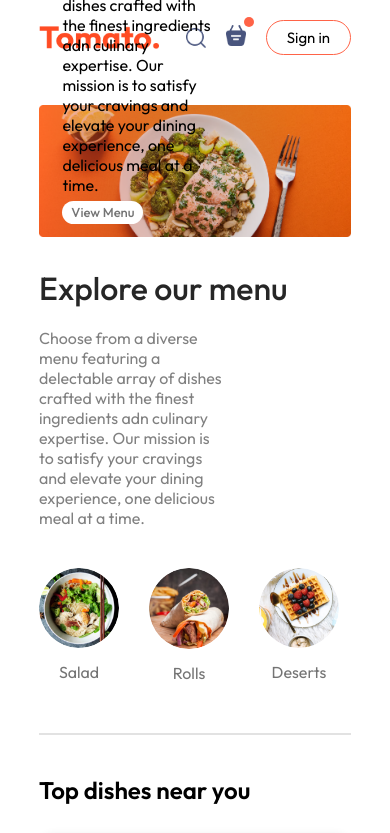
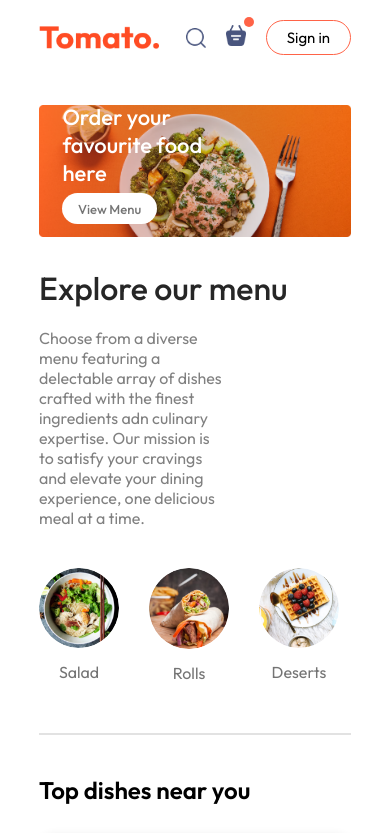
Before and after one commit to tajemouti/food-delivery, a React (Vite) app: page / in a window 390 px wide. Shown: the top 833 px of the page. Built offline with nearby package versions, Linux system fonts and the light colour scheme.

Commit message:
Style the header

```diff
--- a/src/components/Header/header.css
+++ b/src/components/Header/header.css
@@ -38,3 +38,23 @@
   font-size: max(1vw, 13px);
   border-radius: 50px;
 }
+
+@media (max-width: 1050px) {
+  .header-contents {
+    max-width: 45%;
+  }
+ }
+
+@media (max-width: 750px) {
+  .header-contents {
+    max-width: 55%;
+  }
+
+  .header-contents p {
+    display: none;
+  }
+
+  .header-contents button {
+    padding: 2vw 4vw;
+  }
+ }
```
